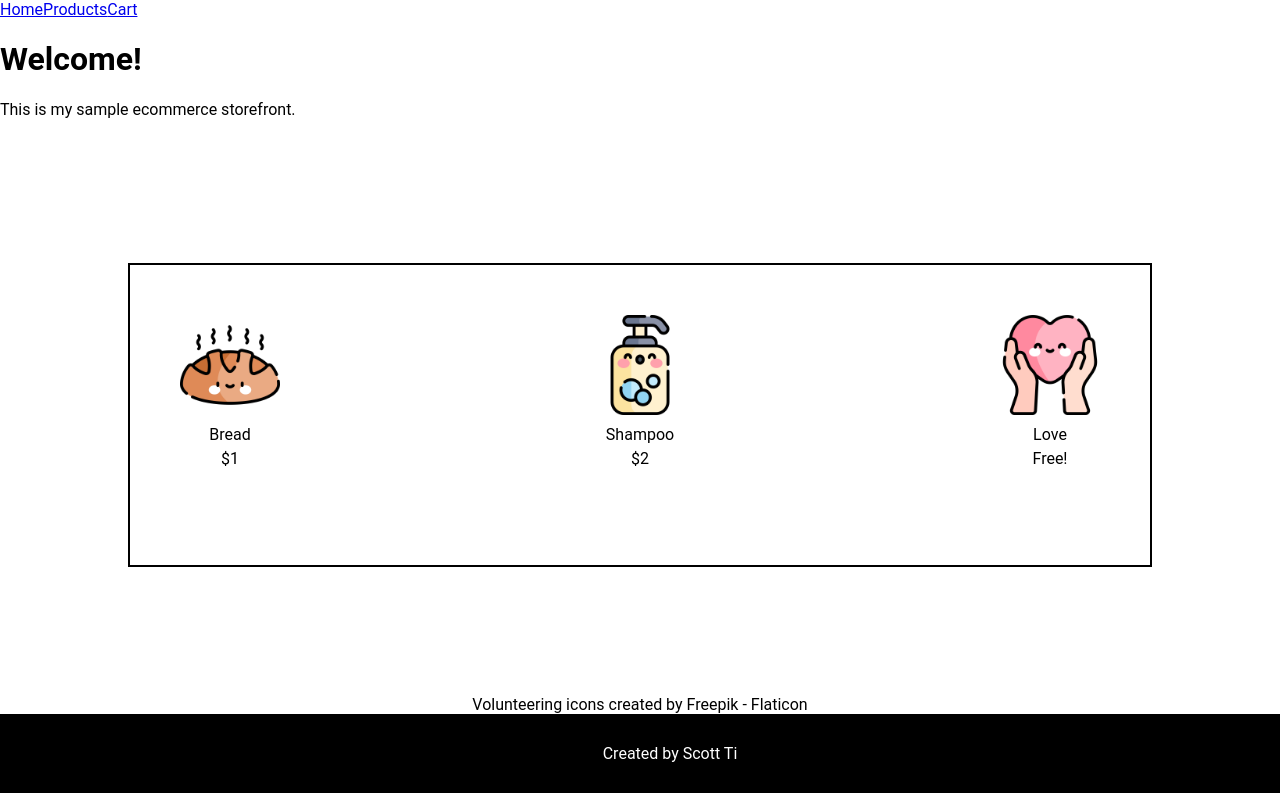
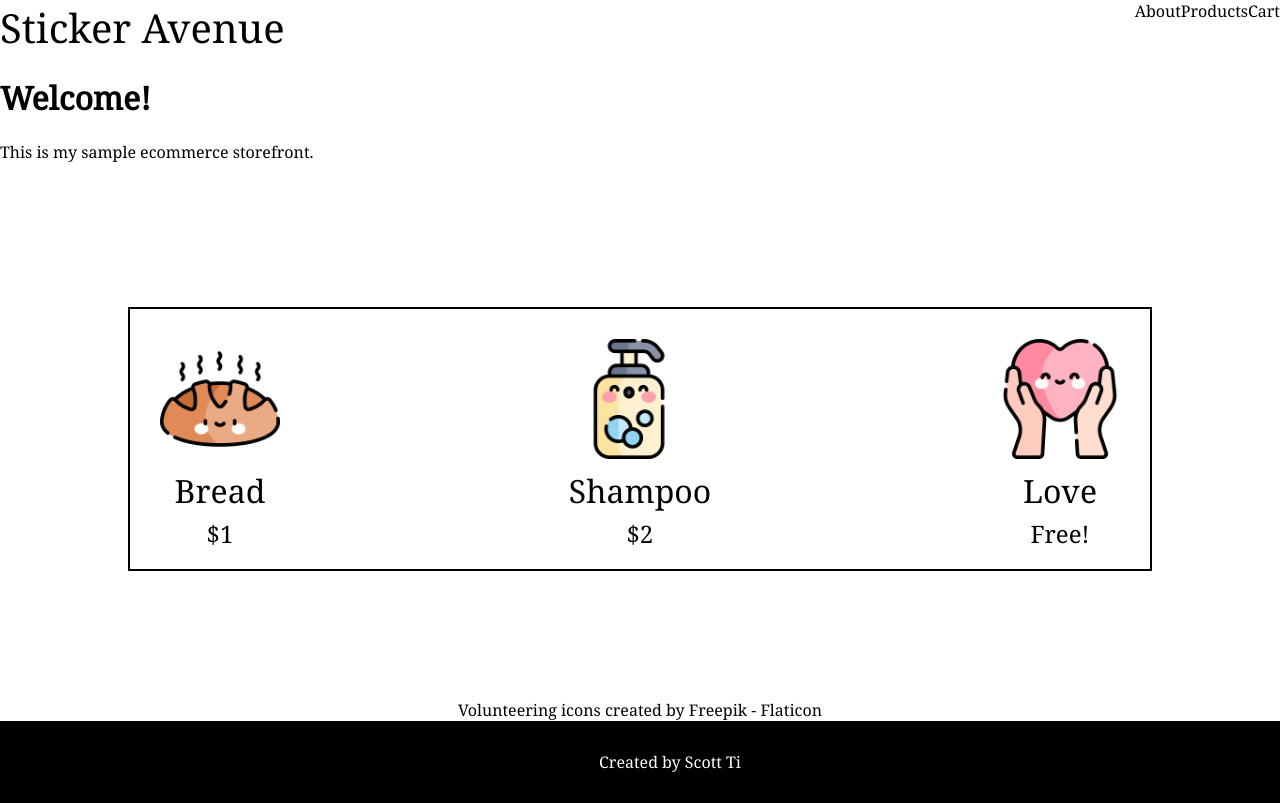
Before and after one commit to scottti312/ecommerce-react, a React (Create React App) app: page / in a window 1280 px wide. Shown: the top 803 px of the page. Built offline with nearby package versions, Linux system fonts and the light colour scheme.

Commit message:
Rearrange files for cleaner tree

```diff
--- a/src/App.js
+++ b/src/App.js
@@ -1,9 +1,10 @@
 import React from 'react';
 import Navbar from './Navbar';
 import { BrowserRouter, Route, Routes } from 'react-router-dom';
-import Home from './Home';
-import Products from './Products';
-import Cart from './Cart';
+import Home from './pages/Home';
+import Products from './pages/Products';
+import Cart from './pages/Cart';
+import About from './pages/About';
 
 function App() {
   return (
@@ -14,6 +15,7 @@ function App() {
           <Route path="/" element={<Home />}/>
           <Route path="/products" element={<Products />} />
           <Route path="/cart" element={<Cart />} />
+          <Route path="/about" element={<About />} />
         </Routes>
       </BrowserRouter>
     </>
--- a/src/Cart.js
+++ /dev/null
@@ -1,11 +0,0 @@
-import React from 'react';
-
-const Cart = () => {
-  return (
-    <>
-      <div>Cart</div>
-    </>
-  )
-}
-
-export default Cart;
--- a/src/Home.js
+++ /dev/null
@@ -1,121 +0,0 @@
-import React from 'react';
-import styled from 'styled-components';
-import bread from "./resources/bread.png";
-import shampoo from "./resources/shampoo.png";
-import love from "./resources/love.png";
-
-const Home = () => {
-  return (
-    <HomeBody>
-      <WelcomeWrapper>
-        <h1>Welcome!</h1>
-        <p>This is my sample ecommerce storefront.</p>
-      </WelcomeWrapper>
-
-      <FeaturedContainer>
-        <FeaturedWrapper>
-          <ProductWrapper>
-            <ProductImage src={bread} alt="bread" />
-            <ProductTitle>Bread</ProductTitle>
-            <ProductPrice>$1</ProductPrice>
-          </ProductWrapper>
-          <ProductWrapper>
-            <ProductImage src={shampoo} alt="shampoo" />
-            <ProductTitle>Shampoo</ProductTitle>
-            <ProductPrice>$2</ProductPrice>
-          </ProductWrapper>
-          <ProductWrapper>
-            <ProductImage src={love} alt="love" />
-            <ProductTitle>Love</ProductTitle>
-            <ProductPrice>Free!</ProductPrice>
-          </ProductWrapper>
-        </FeaturedWrapper>
-      </FeaturedContainer>
-
-      <CreditContainer>
-        <Credit href="https://www.flaticon.com/free-icons/volunteering" title="volunteering icons">
-          Volunteering icons created by Freepik - Flaticon
-        </Credit>
-      </CreditContainer>
-
-      <FooterContainer>
-        <Footer>
-          Created by Scott Ti
-        </Footer>
-      </FooterContainer>
-    </HomeBody>
-  )
-}
-
-const HomeBody = styled.div`
-  display: flex;
-  flex-direction: column;
-  justify-content: center;
-  align-items: center;
-`;
-
-const WelcomeWrapper = styled.div`
-  width: 100%;
-`;
-
-const FeaturedContainer = styled.div`
-  width: 100%;
-`;
-
-const FeaturedWrapper = styled.div`
-  height: 200px;
-  display: flex;
-  flex-direction: row;
-  justify-content: space-between;
-  padding: 50px;
-  margin: 10%;
-  border: 2px solid black;
-`;
-
-const ProductWrapper = styled.div`
-  display: flex;
-  flex-direction: column;
-  height: 100%;
-  text-align: center;
-`;
-
-const ProductImage = styled.img`
-  height: 50%;
-`;
-
-const ProductTitle = styled.div`
-  margin-top: 10px;
-  margin-bottom: 5px;
-`;
-
-const ProductPrice = styled.div`
-
-`;
-
-const CreditContainer = styled.div`
-  margin: 0 auto;
-  text-align: center;
-`;
-
-const Credit = styled.a`
-  color: inherit;
-  &:link {
-    text-decoration: none;
-  }
-`;
-
-const FooterContainer = styled.div`
-  position: sticky;
-  top: 100vh;
-  width: 100%;
-  margin: 0 auto;
-  background-color: black;
-  text-align: center;
-  padding: 30px;
-`;
-
-const Footer = styled.div`
-  color: white;
-`;
-
-export default Home;
--- a/src/Navbar.js
+++ b/src/Navbar.js
@@ -1,14 +1,38 @@
 import React from 'react';
 import { Link } from 'react-router-dom';
+import styled from 'styled-components';
 
 const Navbar = () => {
   return (
-    <nav>
-      <Link to="/">Home</Link>
-      <Link to="/products">Products</Link>
-      <Link to="/cart">Cart</Link>
-    </nav>
+    <Nav>
+      <Link to="/" style={{...LinkStyle,...Title}}>Sticker Avenue</Link>
+      <RightNav>
+        <Link to="/about" style={LinkStyle}>About</Link>
+        <Link to="/products" style={LinkStyle}>Products</Link>
+        <Link to="/cart" style={LinkStyle}>Cart</Link>
+      </RightNav>
+    </Nav>
   );
+};
+
+const Nav = styled.div`
+  display: flex;
+  justify-content: space-between;
+  text-align: center;
+  text-decoration: none,
+`;
+
+const Title = {
+  fontSize: '40px',
+};
+
+const LinkStyle = {
+  color: "black",
+  textDecoration: "none",
 }
 
+const RightNav = styled.div`
+
+`;
+
 export default Navbar;
--- a/src/Products.js
+++ /dev/null
@@ -1,11 +0,0 @@
-import React from 'react';
-
-const Products = () => {
-  return (
-    <>
-      <div>Products</div>
-    </>
-  )
-}
-
-export default Products;
--- a/src/style.css
+++ b/src/style.css
@@ -1,5 +1,15 @@
+@font-face {
+  font-family: ReallyAwesome;
+  src: url(./resources/fonts/ReallyAwesome.ttf);
+}
+
+@font-face {
+  font-family: noto-serif;
+  src: url(./resources/fonts/notoserif/NotoSerif-Regular.ttf);
+}
+
 body {
-  font-family: 'Roboto';
+  font-family: noto-serif;
   margin: 0;
   height: 100%;
 }
```
Also changed, not shown: src/setupTests.js (deleted, +0 -5 lines).
